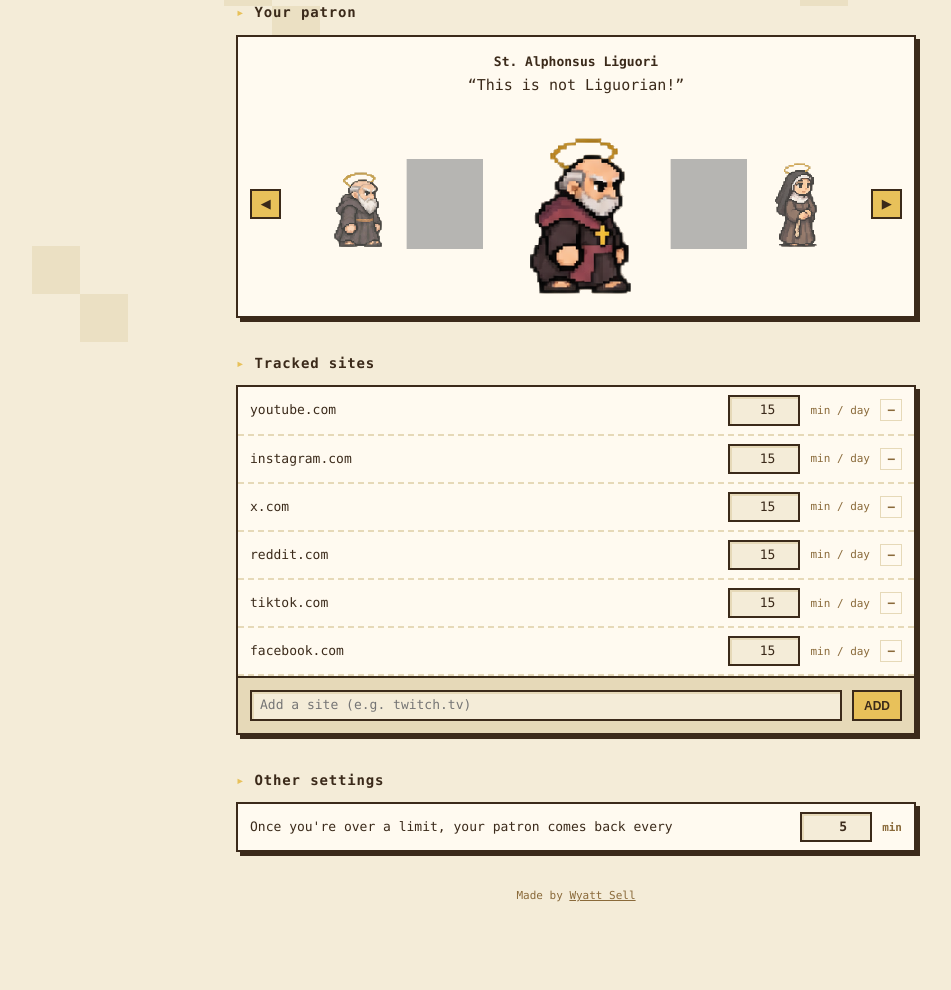
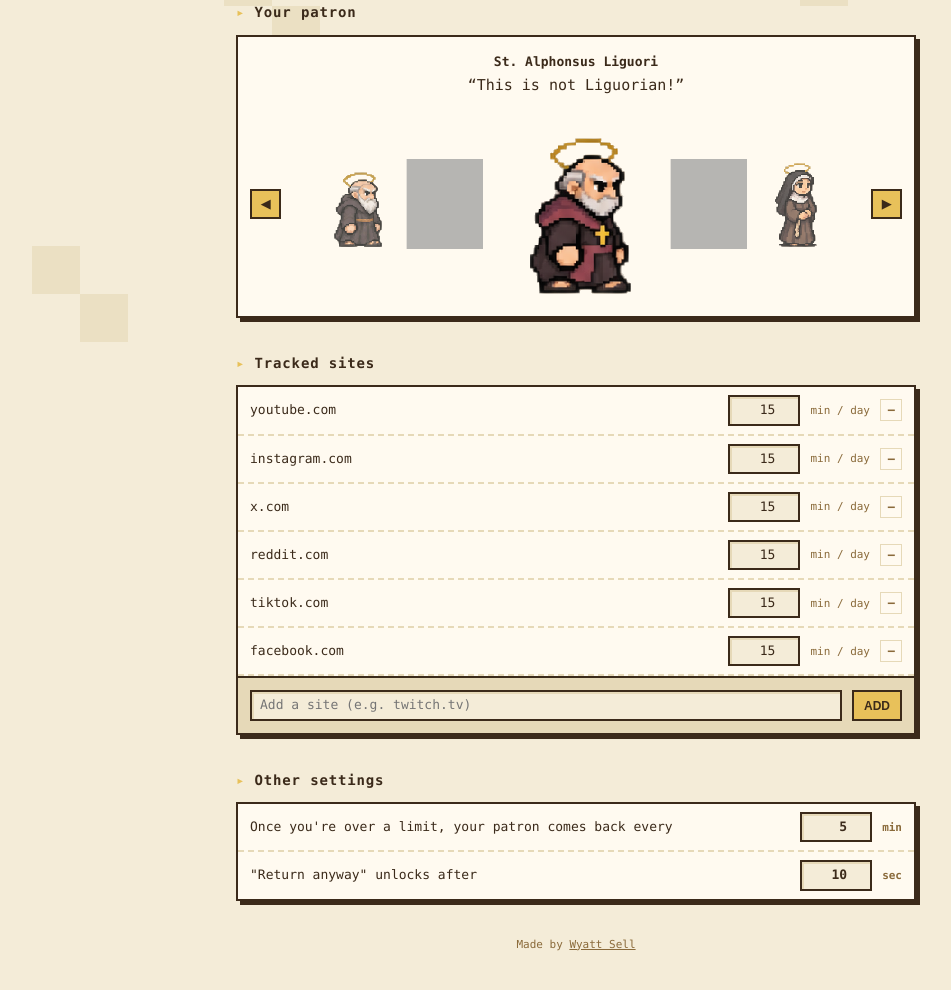
Before and after one commit to wyatt/intercede, a browser extension: page Extension/options.html in a window 1280 px wide. Shown: the part 138-1128 px from the top of the page, without its empty margins (64-1015 px from the left). Before the commit the page ends 1098 px from the top, so only its background shows below. Drawn offline with Linux system fonts and the light colour scheme; grey boxes are pictures that could not be loaded.

Commit message:
feat(extension): setting for how long Return anyway stays locked
Co-Authored-By: Claude Opus 5.5 <noreply@anthropic.com>

```diff
--- a/Extension/options.html
+++ b/Extension/options.html
@@ -96,6 +96,11 @@
         <input id="cooldown" type="number" min="1" max="1440" step="1">
         <span class="unit muted">min</span>
       </label>
+      <label class="row">
+        <span class="host">"Return anyway" unlocks after</span>
+        <input id="return-delay" type="number" min="0" max="300" step="1">
+        <span class="unit muted">sec</span>
+      </label>
     </div>
   </section>
   <p class="credit muted">Made by <a href="https://wyattsell.com" target="_blank" rel="noopener">Wyatt Sell</a></p>
--- a/Extension/src/options.js
+++ b/Extension/src/options.js
@@ -1,5 +1,5 @@
 // Settings page: tracked sites with daily limits, and the patron picker.
-import { DEFAULT_SITES, BREACH_COOLDOWN_MS, addSite, removeSite, clampMinutes } from './tracker.js';
+import { DEFAULT_SITES, BREACH_COOLDOWN_MS, RETURN_DELAY_S, addSite, removeSite, clampMinutes } from './tracker.js';
 import { PATRONS, DEFAULT_PATRON, LAYOUT, frameIndex } from './patrons.js';
 
 const $ = id => document.getElementById(id);
@@ -75,6 +75,18 @@ async function loadCooldown() {
     const value = clampMinutes(input.value) ?? fallback;
     input.value = value;
     chrome.storage.sync.set({ cooldownMinutes: value });
+  });
+}
+
+async function loadReturnDelay() {
+  const { returnDelaySeconds = RETURN_DELAY_S } = await chrome.storage.sync.get('returnDelaySeconds');
+  const input = $('return-delay');
+  input.value = returnDelaySeconds;
+  input.addEventListener('change', () => {
+    const n = Math.round(Number(input.value));
+    const value = input.value !== '' && Number.isFinite(n) ? Math.min(Math.max(n, 0), 300) : RETURN_DELAY_S;
+    input.value = value;
+    chrome.storage.sync.set({ returnDelaySeconds: value });
   });
 }
 
@@ -163,4 +175,5 @@ async function loadPatron() {
 
 loadSites();
 loadCooldown();
+loadReturnDelay();
 loadPatron();
--- a/Extension/src/tracker.js
+++ b/Extension/src/tracker.js
@@ -6,6 +6,7 @@ export const DEFAULT_SITES = [
 ].map(host => ({ host, dailyBudgetSeconds: 15 * 60 }));
 
 export const BREACH_COOLDOWN_MS = 5 * 60 * 1000;  // default; the user can change it
+export const RETURN_DELAY_S = 10;  // default lock on "Return anyway"; the user can change it
 export const MINUTE_RANGE = [1, 1440];
 
 /** Lowercased, without a leading "www.". */
```
Also changed, not shown: Extension/src/background.js (+7 -3 lines).
